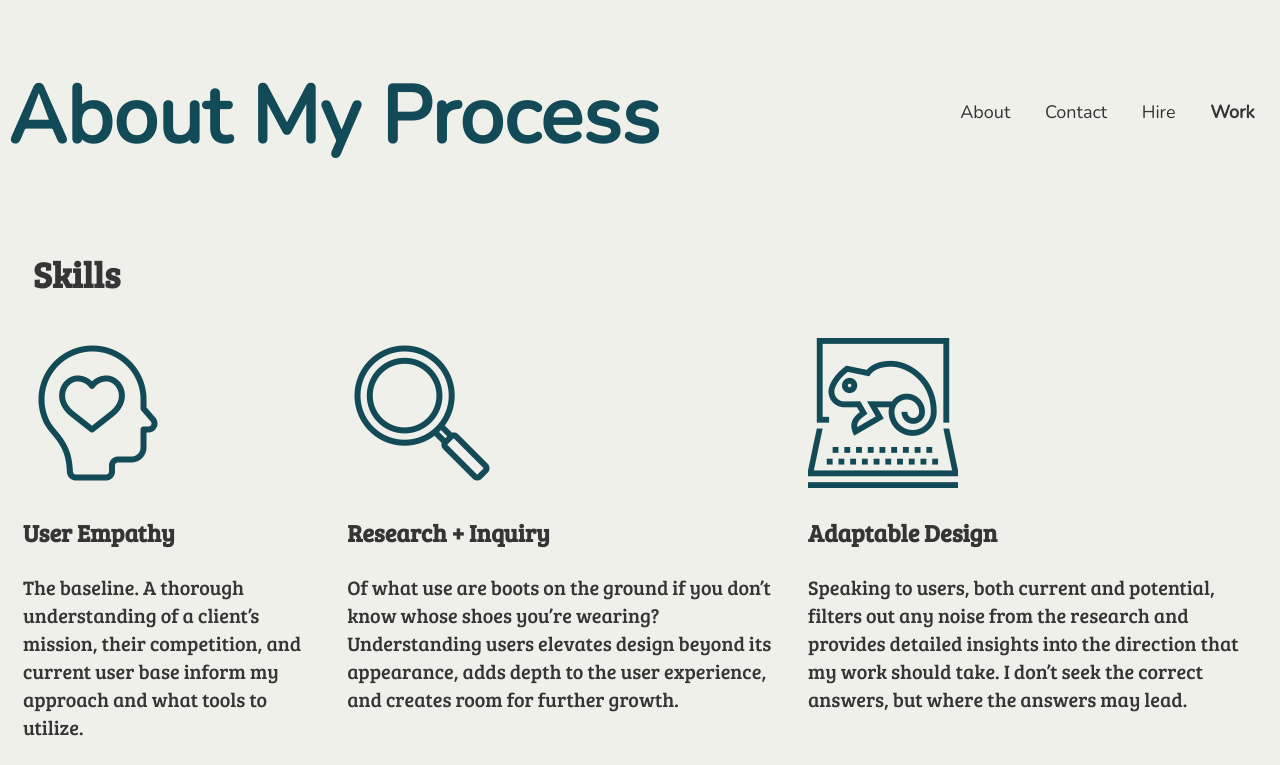
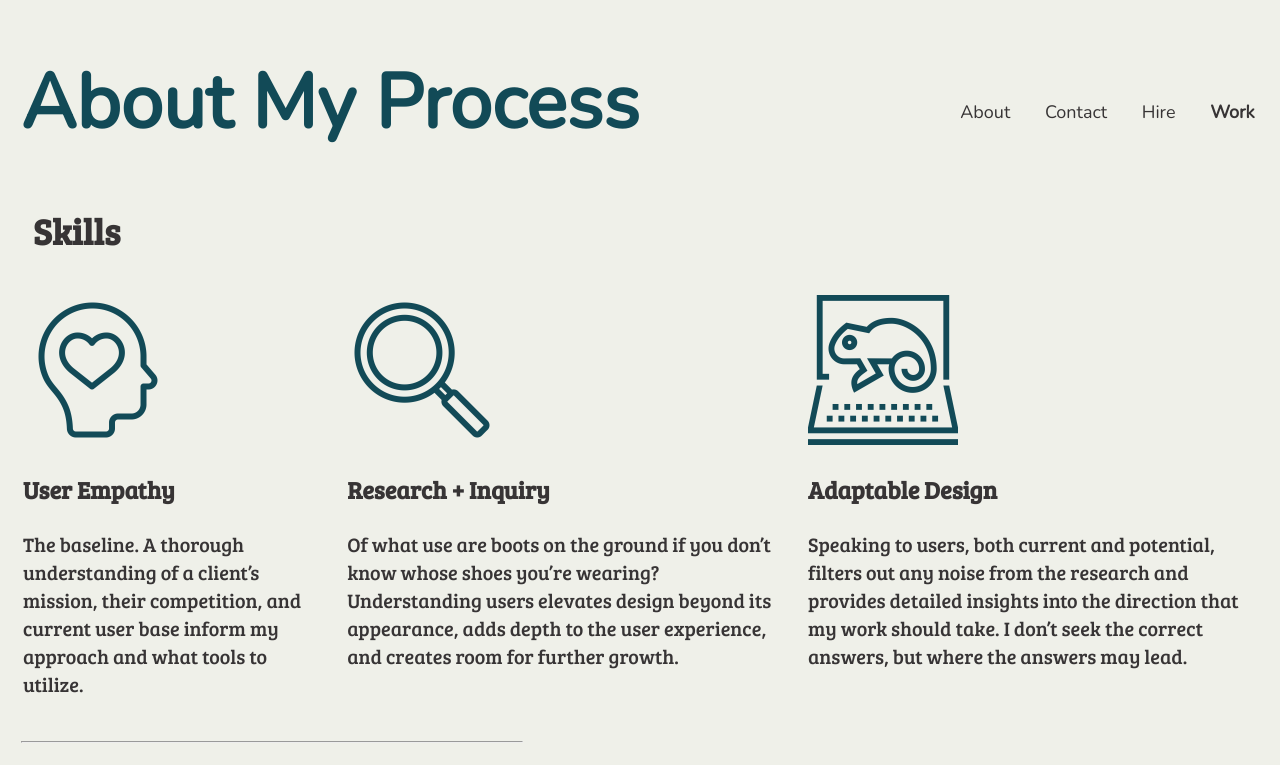
Before and after one commit to magdalachowicz/UX_UI_HW_18_2, a plain HTML site: page index.html in a window 1280 px wide. Shown: the top 765 px of the page. Drawn offline with nearby package versions, Linux system fonts and the light colour scheme.

Commit message:
More iterating

```diff
--- a/CSS/style.css
+++ b/CSS/style.css
@@ -5,17 +5,10 @@ body {
 .quote {
     font-family: 'Nunito';
     font-style: normal;
-    font-size: 40px;
-    display: flex;
+    font-size: 38px;
     color: #124A57;
+    margin-left: 1%;
 }
-
-.logo {
-    margin-right: auto;
-    margin-left: 2%;
-    float: left;
-}
-
 h3 {
     font-family: 'Bree Serif';
     font-style: normal;
@@ -90,6 +83,12 @@ p {
     margin: 15px;
 }
 
+hr {
+    color: #F0A202;
+    width: 500px;
+    margin-left: 1%;
+}
+
 .myTools {
     align-items: center;
     justify-content: center;
--- a/index.html
+++ b/index.html
@@ -37,6 +37,7 @@
                 </div>
             </div>
         </section>
+        <hr>
         <section class="myTools">
             <h2>Toolkit</h2>
             <div class="skills" id="tools">
```
